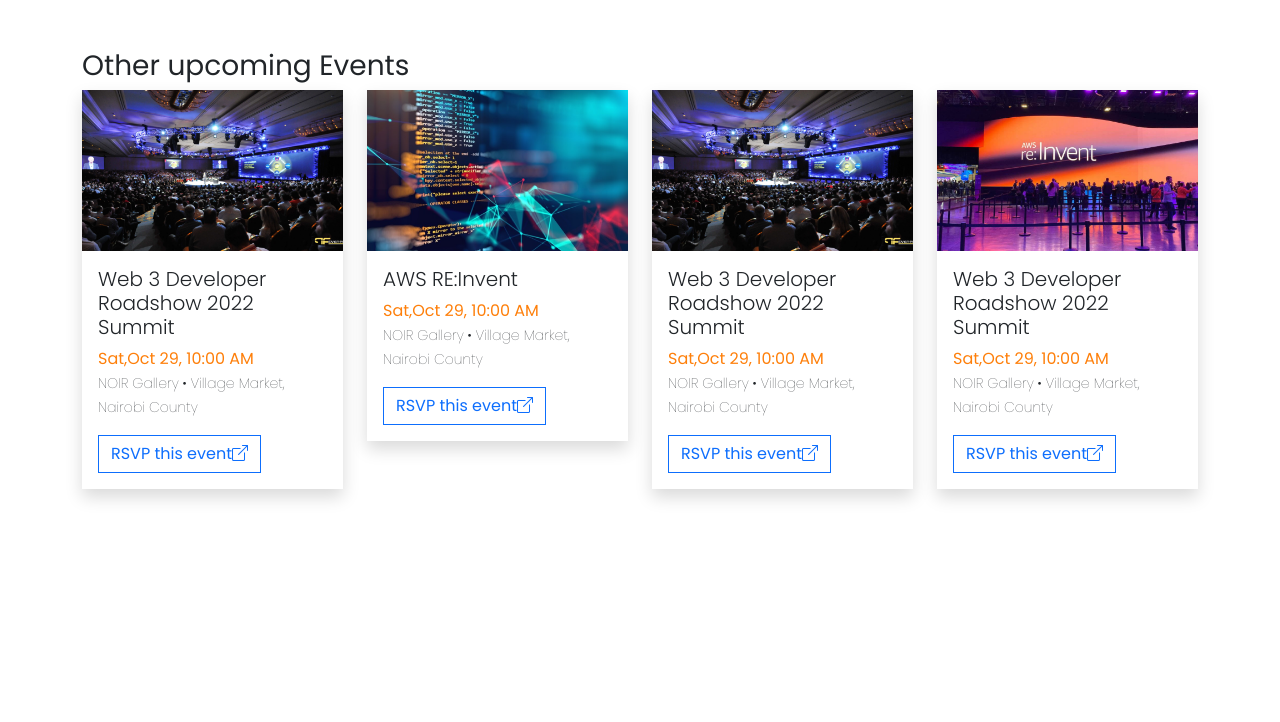
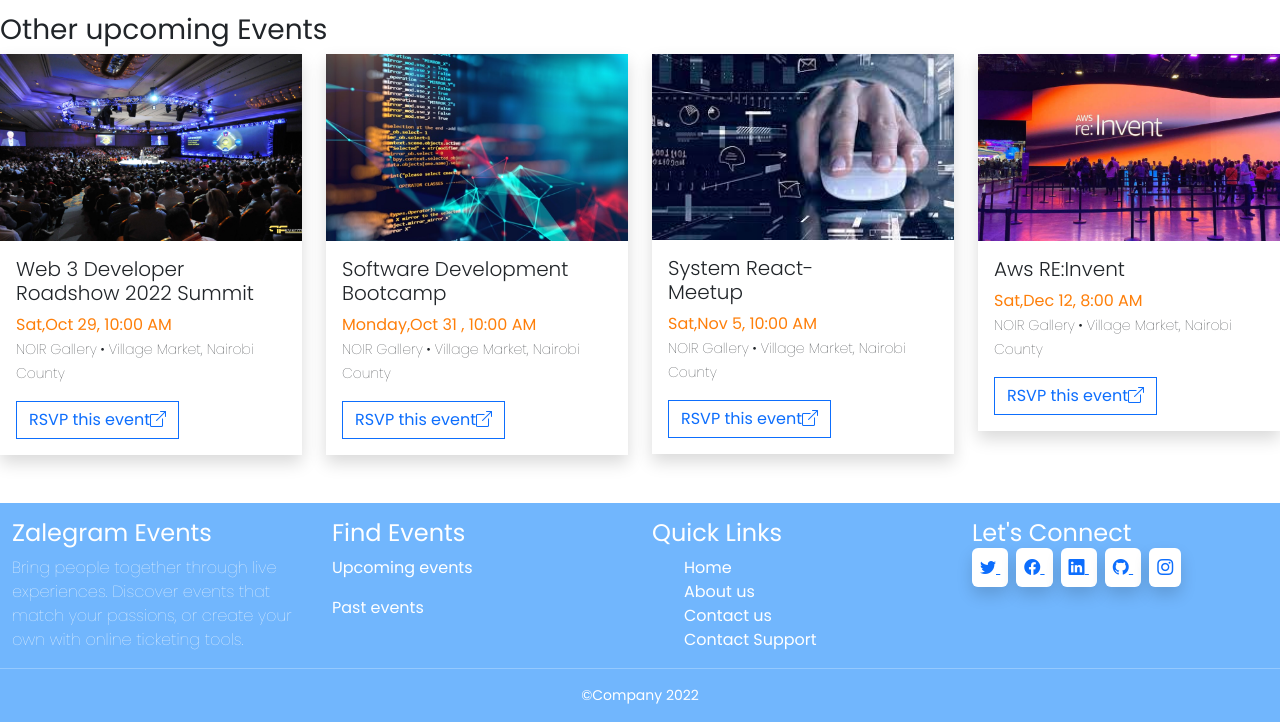
Before and after one commit to leewellwan/Event-Page, a plain HTML site: page index.html in a window 1280 px wide. Shown: the part 680-1402 px from the top of the page. Before the commit the page ends 1217 px from the top, so only its background shows below. Drawn offline with nearby package versions, Linux system fonts and the light colour scheme.

Commit message:
event-footer

```diff
--- /dev/null
+++ b/aboutus.html
@@ -0,0 +1,36 @@
+<!DOCTYPE html>
+<html lang="en">
+    <head>
+        <meta charset="UTF-8">
+        <meta http-equiv="X-UA-Compatible" content="IE=edge">
+        <meta name="viewport" content="width=device-width, initial-scale=1.0">
+        <title>Event Website</title>
+        <link rel="stylesheet" href="bootstrap/css/bootstrap.min.css">
+        <link rel="stylesheet" href="https://cdn.jsdelivr.net/npm/bootstrap-icons@1.9.1/font/bootstrap-icons.css">
+        <link rel="stylesheet" href="style.css">
+    </head>
+<body>
+    <nav class="navbar navbar-expand-lg fixed-top" style="background-color: #71B6FD;">
+        <div class="container-fluid">
+            <a href="#" class="navbar-brand text-white">Zalegram</a>
+            <button type="button" class="navbar-toggler" data-bs-toggle="collapse" data-bs-target="#displayMenus" aria-controls="displayMenus" aria-expanded="false" aria-label="Toggle navigation">
+                <span class="navbar-toggler-icon text-white"></span>
+            </button>
+            <div class="collapse navbar-collapse" id="displayMenus">
+                <div class="navbar-nav">
+                    <a href="#" class="nav-link text-white">Contact Us</a>
+                    <a href="aboutus.html" class="nav-link text-white ">About Us</a>
+                    <a href="#" class="nav-link active text-white" aria-current="page">Home</a>
+                    <a href="#" class="nav-link btn btn-primary text-white ">Register</a>
+                </div>
+            </div>
+
+        </div>
+
+    </nav>
+
+
+
+    <script src="bootstrap/js/bootstrap.min.js"></script>
+</body>
+</html>
--- a/index.html
+++ b/index.html
@@ -10,7 +10,7 @@
     <link rel="stylesheet" href="style.css">
 </head>
 <body>
-    <nav class="navbar navbar-expand-lg" style="background-color: #71B6FD;">
+    <nav class="navbar navbar-expand-lg fixed-top" style="background-color: #71B6FD;">
         <div class="container-fluid">
             <a href="#" class="navbar-brand text-white">Zalegram</a>
             <button type="button" class="navbar-toggler" data-bs-toggle="collapse" data-bs-target="#displayMenus" aria-controls="displayMenus" aria-expanded="false" aria-label="Toggle navigation">
@@ -19,7 +19,7 @@
             <div class="collapse navbar-collapse" id="displayMenus">
                 <div class="navbar-nav">
                     <a href="#" class="nav-link text-white">Contact Us</a>
-                    <a href="#" class="nav-link text-white ">About Us</a>
+                    <a href="aboutus.html" class="nav-link text-white ">About Us</a>
                     <a href="#" class="nav-link active text-white" aria-current="page">Home</a>
                     <a href="#" class="nav-link btn btn-primary text-white ">Register</a>
                 </div>
@@ -29,7 +29,7 @@
 
     </nav>
 
-    <main class="bg-light py-5">
+    <main class="bg-light py-5" style="padding-top: 70px !important ">
         <section class="text-center">
             <h1 class="fw-light">Events Exclusive for you</h1>
             <p class="fw-light">
@@ -41,15 +41,14 @@
 
             "><i class="bi-envelope"></i> Subscribe</a>
         </section>
-    </main>
-    <div class="container">
-        <h3>Featured Event</h3>
-        <div class="row">
+     </main>
+     <div class="container">
+         <h3>Featured Event</h3>
+         <div class="row">
             <div class="col-lg-6">
                 <img class="img-responsive img-fluid rounded-3" src="images/software-bootcamp.png" alt="software-bootcamp">
             </div>
-            <div class="col-lg-6 ">
-                <button class="btn btn-danger">Dec,24th 2022</button>
+          <div class="col-lg-6 ">           <button class="btn btn-danger">Dec,24th 2022</button>
                 <h3>Associate Software Engineering Bootcamp</h3>
                 <span>
                     <i class="bi-calendar"></i>Date and Time
@@ -63,6 +62,7 @@
 
 
             </div>
+         </div>
 
         </div>
         <div class="row py-5">
@@ -85,8 +85,9 @@
                 <div class="card rounded-0 border-0 shadow ">
                     <img src="images/bootcamp.png" alt="web4">
                     <div class="card-body">
-                        <h5 class="card-title fw-light">AWS RE:Invent</h5>
-                        <span style="color: #FE7F0A;" class="text-sm-start">Sat,Oct 29, 10:00 AM</span>
+                        <h5 class="card-title fw-light">Software Development <br>
+                            Bootcamp</h5>
+                        <span style="color: #FE7F0A;" class="text-sm-start">Monday,Oct 31 , 10:00 AM</span>
                         <p class="fw-lighter">
                             <small>NOIR Gallery • Village Market, Nairobi County</small>
                         </p>
@@ -96,10 +97,10 @@
          </div>
          <div class="col-lg-3 col-md-6 sm-12">
                 <div class="card rounded-0 border-0 shadow ">
-                    <img src="images/web3.png" alt="web4">
+                    <img src="images/web4.jpg" alt="web4">
                     <div class="card-body">
-                        <h5 class="card-title fw-light">Web 3 Developer Roadshow 2022 Summit</h5>
-                        <span style="color: #FE7F0A;" class="text-sm-start">Sat,Oct 29, 10:00 AM</span>
+                        <h5 class="card-title fw-light">System React- <br> Meetup</h5>
+                        <span style="color: #FE7F0A;" class="text-sm-start">Sat,Nov 5, 10:00 AM</span>
                         <p class="fw-lighter">
                             <small>NOIR Gallery • Village Market, Nairobi County</small>
                         </p>
@@ -107,12 +108,11 @@
                     </div>
                 </div>
             </div>
-            <div class="col-lg-3 col-md-6 sm-12">
-                <div class="card rounded-0 border-0 shadow ">
+            <div class="col-lg-3 col-md-6 sm-12">          <div class="card rounded-0 border-0 shadow ">
                     <img src="images/aws-invent.png" alt="web4">
                     <div class="card-body">
-                        <h5 class="card-title fw-light">Web 3 Developer Roadshow 2022 Summit</h5>
-                        <span style="color: #FE7F0A;" class="text-sm-start">Sat,Oct 29, 10:00 AM</span>
+                        <h5 class="card-title fw-light">Aws  RE:Invent</h5>
+                        <span style="color: #FE7F0A;" class="text-sm-start">Sat,Dec 12, 8:00 AM</span>
                         <p class="fw-lighter">
                             <small>NOIR Gallery • Village Market, Nairobi County</small>
                         </p>
@@ -121,6 +121,81 @@
                 </div>
             </div>
         </div>
+     <!-- ========footer section=======-->
+     <div class="container-fluid footer py-3">
+        <div class="row">
+            <div class="col-lg-3 col-md-6">
+                <h4>Zalegram Events</h4>
+                <p class="fw-lighter">
+                    Bring people together through live
+                    experiences. Discover events that
+                    match your passions, or create your
+                    own with online ticketing tools.
+
+                </p>
+            </div>
+            <div class="col-lg-3 col-md-6">
+                <h4>Find Events</h4>
+                <p>
+                 <a href="#" class="text-decoration-none text-white">Upcoming events</a>
+                </p>
+                <p>
+                    <a href="#" class="text-decoration-none text-white">Past events</a>
+                </p>
+
+            </div>
+            <div class="col-lg-3 col-md-6">
+                <h4>Quick Links</h4>
+                <ul class="list-group-flush">
+                    <li class="list-group-item">
+                        <a href="#"  class="text-decoration-none text-white">Home</a>
+                    </li>
+                    <li class="list-group-item">
+                        <a href="#" class="text-decoration-none text-white">About us</a>
+                    </li>
+                    <li class="list-group-item">
+                        <a href="#" class="text-decoration-none text-white">Contact us</a>
+                    </li>
+                    <li class="list-group-item">
+                        <a href="#" class="text-decoration-none text-white">Contact Support</a>
+                    </li>
+
+                </ul>
+
+            </div>
+            <div class="col-lg-3 col-md-6">
+                <h4>Let's Connect</h4>
+                <div>
+                    <a href="#" class="p-2 me-2 shadow bg-white rounded-2">
+                        <i class="bi bi-twitter"></i>
+                    </a>
+                    <a href="#" class="p-2 me-2 shadow bg-white rounded-2 ">
+                        <i class="bi bi-facebook"></i>
+                    </a>
+                    <a href="#" class="p-2 me-2 shadow bg-white rounded-2 ">
+                        <i class="bi bi-linkedin"></i>
+                    </a>
+                    <a href="#" class="p-2 me-2 shadow bg-white rounded-2 ">
+                        <i class="bi bi-github"></i>
+                    </a>
+                    <a href="#" class="p-2 shadow bg-white rounded-2 ">
+                        <i class="bi bi-instagram"></i>
+                    </a>
+
+                </div>
+
+
+            </div>
+        </div>
+        <div class="row">
+            <hr>
+            <small class="text-center">
+                &copy;Company 2022
+            </small>
+
+        </div>
+     </div>
+    </div>
 
 
 
--- a/style.css
+++ b/style.css
@@ -3,3 +3,7 @@
 body{
     font-family: 'Poppins', sans-serif;
 }
+.footer{
+    background-color: #71B6FD;
+    color:#fff;
+}
```
Also changed, not shown: images/web4.jpg (added).
